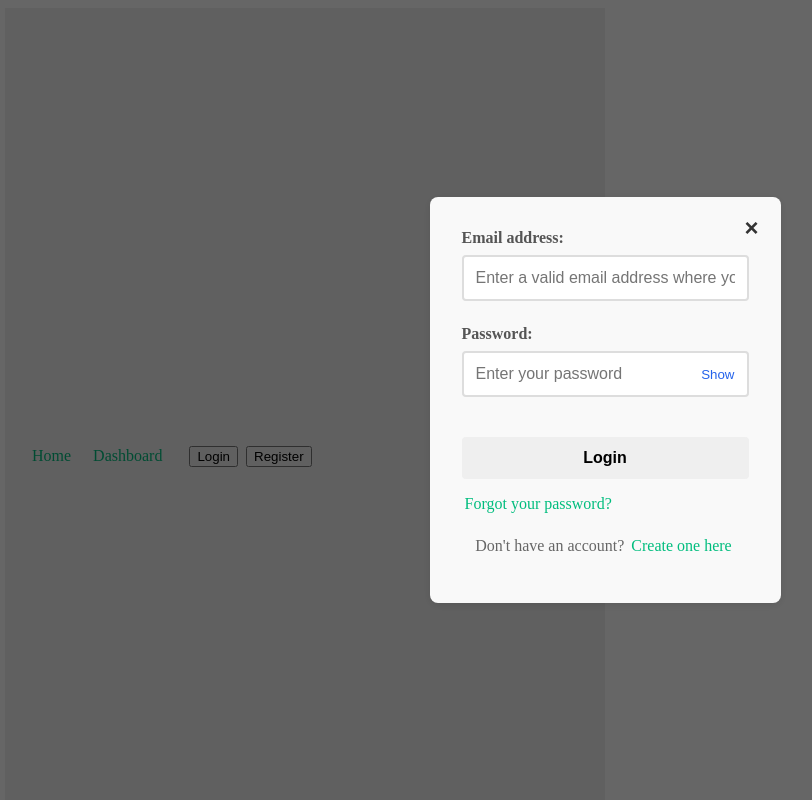
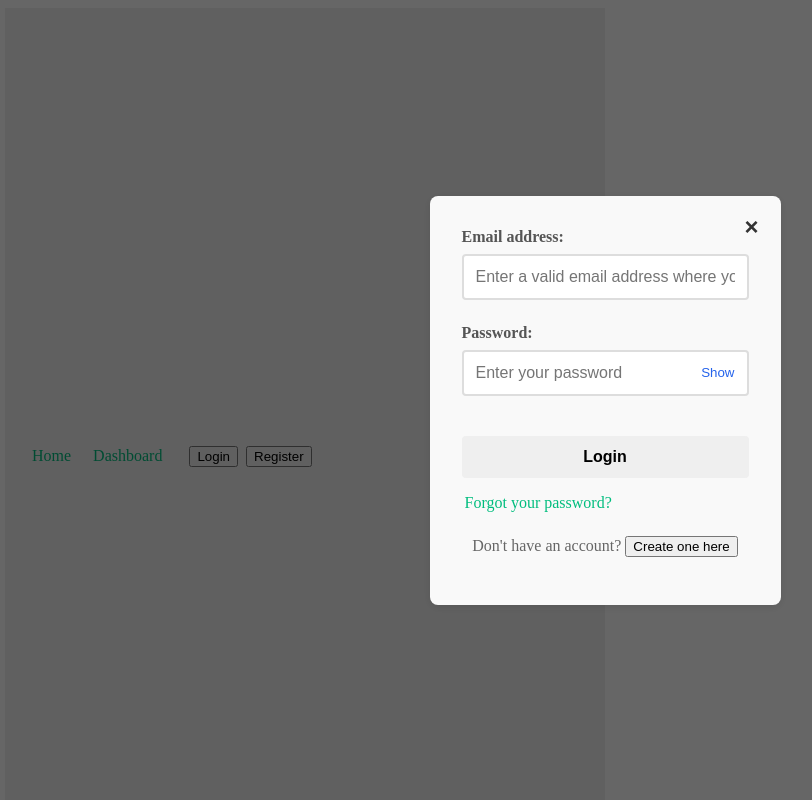
Before and after one commit to MiTOBrien/watchpal, a Vue app: page / in a window 1280 px wide. Both pictures are taken after a click on the button "Login". Shown: the top 800 px of the page, without its empty margins (35-847 px from the left). Built offline with nearby package versions, Linux system fonts and the light colour scheme; no server answers.

Commit message:
updates the create an account link on the login form to open the registration modal

```diff
--- a/src/components/LoginModal.vue
+++ b/src/components/LoginModal.vue
@@ -10,7 +10,12 @@ const showPassword = ref(false)
 const isLoading = ref(false)
 const router = useRouter()
 const userStore = useUserStore()
-const emit = defineEmits(['close'])
+const emit = defineEmits(['close', 'open-register'])
+
+const openRegister = () => {
+  emit('close')
+  emit('open-register')
+}
 
 const login = async () => {
   isLoading.value = true
@@ -109,7 +114,8 @@ const login = async () => {
           <RouterLink to="/forgot-password">Forgot your password?</RouterLink>
         </p>
         <p class="register-link">
-          Don't have an account? <RouterLink to="/register">Create one here</RouterLink>
+          Don't have an account?
+          <button type="button" class="link-button" @click="openRegister">Create one here</button>
         </p>
       </div>
     </div>
@@ -191,18 +197,6 @@ main {
   cursor: not-allowed;
 }
 
-.submit-btn {
-  width: 100%;
-  padding: 0.75rem;
-  border: none;
-  border-radius: 4px;
-  font-size: 1rem;
-  font-weight: 600;
-  cursor: pointer;
-  transition: background-color 0.3s ease;
-  margin-top: 1rem;
-}
-
 .register-link {
   text-align: center;
   margin-top: 1.5rem;
@@ -230,6 +224,22 @@ main {
   cursor: pointer;
 }
 
+.submit-btn {
+  width: 100%;
+  padding: 0.75rem;
+  border: none;
+  border-radius: 4px;
+  font-size: 1rem;
+  font-weight: 600;
+  cursor: pointer;
+  transition: background-color 0.3s ease;
+  margin-top: 1rem;
+}
+
+.submit-btn:hover {
+  background-color: #0056b3;
+}
+
 /* Responsive design */
 @media (max-width: 480px) {
   main {
--- a/src/components/RegisterModal.vue
+++ b/src/components/RegisterModal.vue
@@ -217,9 +217,7 @@ main {
   color: #555;
 }
 
-.form-group input[type='email'],
-.form-group input[type='password'],
-.form-group input[type='text'] {
+.form-group input {
   width: 100%;
   padding: 0.75rem;
   border: 2px solid #ddd;
@@ -229,8 +227,7 @@ main {
   box-sizing: border-box;
 }
 
-.form-group input[type='email']:focus,
-.form-group input[type='password']:focus {
+.form-group input:focus {
   outline: none;
   border-color: #007bff;
 }
@@ -285,12 +282,10 @@ main {
 }
 
 @media (max-width: 480px) {
-  .roles-grid {
-    grid-template-columns: 1fr;
-  }
 
   main {
     padding: 1rem;
+    max-width: 100%;
   }
 
   .registration-form {
--- a/src/views/NavbarView.vue
+++ b/src/views/NavbarView.vue
@@ -43,7 +43,7 @@ const handleLogout = () => {
     </div>
 
     <!-- Modals -->
-    <LoginModal v-if="userStore.showLoginModal" @close="userStore.showLoginModal = false" />
+    <LoginModal v-if="userStore.showLoginModal" @close="userStore.showLoginModal = false" @open-register="() => { userStore.showLoginModal = false; userStore.showRegisterModal = true }"/>
     <RegisterModal
       v-if="userStore.showRegisterModal"
       @close="userStore.showRegisterModal = false"
```
